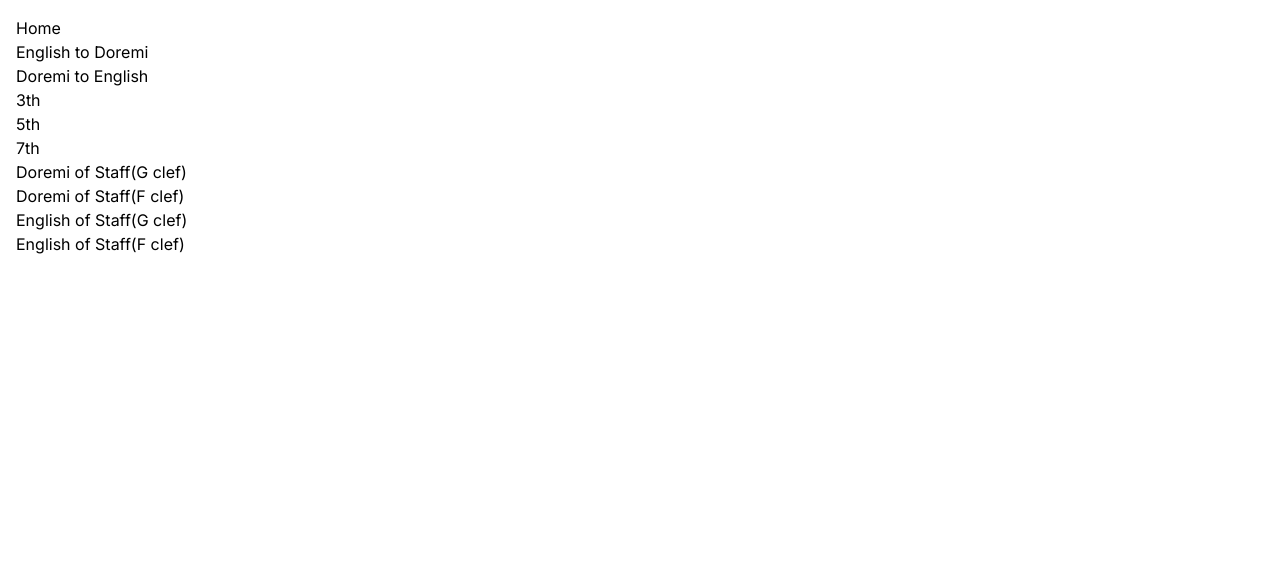
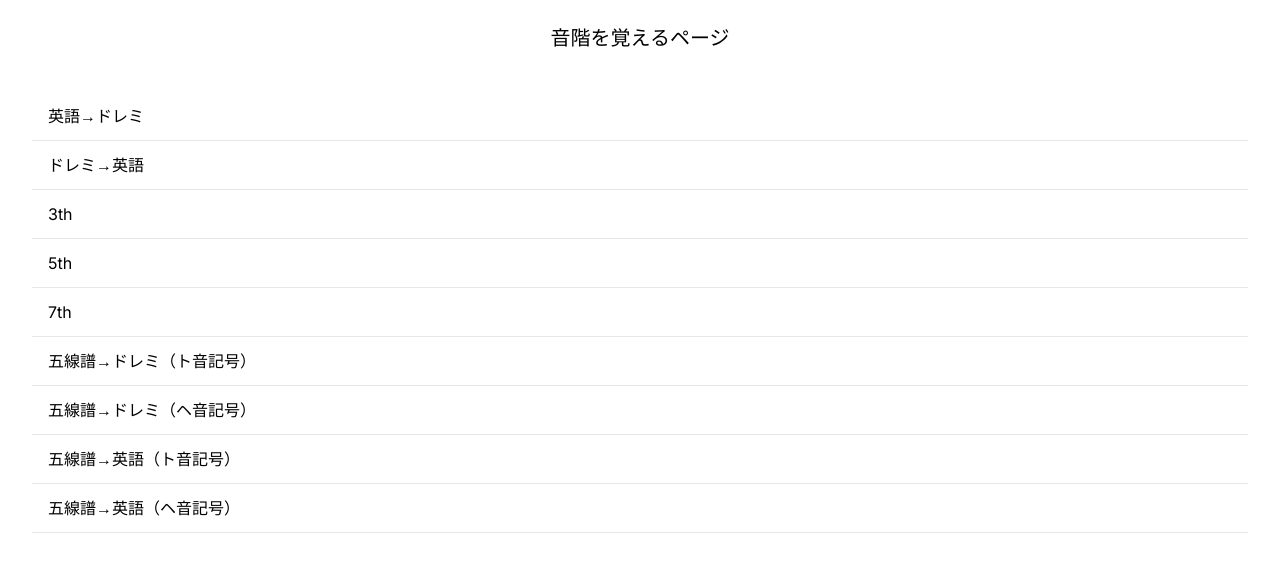
Before and after one commit to siromath/music-theory-study, a Next.js app: page / in a window 1280 px wide. Shown: the top 572 px of the page. Built offline with nearby package versions, Linux system fonts and the light colour scheme.

Commit message:
top page style setting

```diff
--- a/app/page.tsx
+++ b/app/page.tsx
@@ -1,20 +1,24 @@
-import Image from "next/image";
 import Link from "next/link";
 
 export default function Home() {
+  const linkClass = "block border-b px-4 py-3";
+  function linkTag(href: string, text: string) {
+    return <li className=""><Link href={href} className={linkClass}>{text}</Link></li>
+  }
+
   return (
     <main>
-      <p>Home</p>
-      <ul>
-        <li><Link href="english-to-doremi">English to Doremi</Link></li>
-        <li><Link href="doremi-to-english">Doremi to English</Link></li>
-        <li><Link href="">3th</Link></li>
-        <li><Link href="">5th</Link></li>
-        <li><Link href="">7th</Link></li>
-        <li><Link href="doremi-of-staff-g-clef">Doremi of Staff(G clef)</Link></li>
-        <li><Link href="doremi-of-staff-f-clef">Doremi of Staff(F clef)</Link></li>
-        <li><Link href="english-of-staff-g-clef">English of Staff(G clef)</Link></li>
-        <li><Link href="english-of-staff-f-clef">English of Staff(F clef)</Link></li>
+      <h1 className="text-center text-xl py-2">音階を覚えるページ</h1>
+      <ul className="mt-8 px-4">
+        {linkTag("english-to-doremi", "英語→ドレミ")}
+        {linkTag("doremi-to-english", "ドレミ→英語")}
+        {linkTag("", "3th")}
+        {linkTag("", "5th")}
+        {linkTag("", "7th")}
+        {linkTag("doremi-of-staff-g-clef", "五線譜→ドレミ（ト音記号）")}
+        {linkTag("doremi-of-staff-f-clef", "五線譜→ドレミ（ヘ音記号）")}
+        {linkTag("english-of-staff-g-clef", "五線譜→英語（ト音記号）")}
+        {linkTag("english-of-staff-f-clef", "五線譜→英語（ヘ音記号）")}
       </ul>
     </main>
     /*
```
